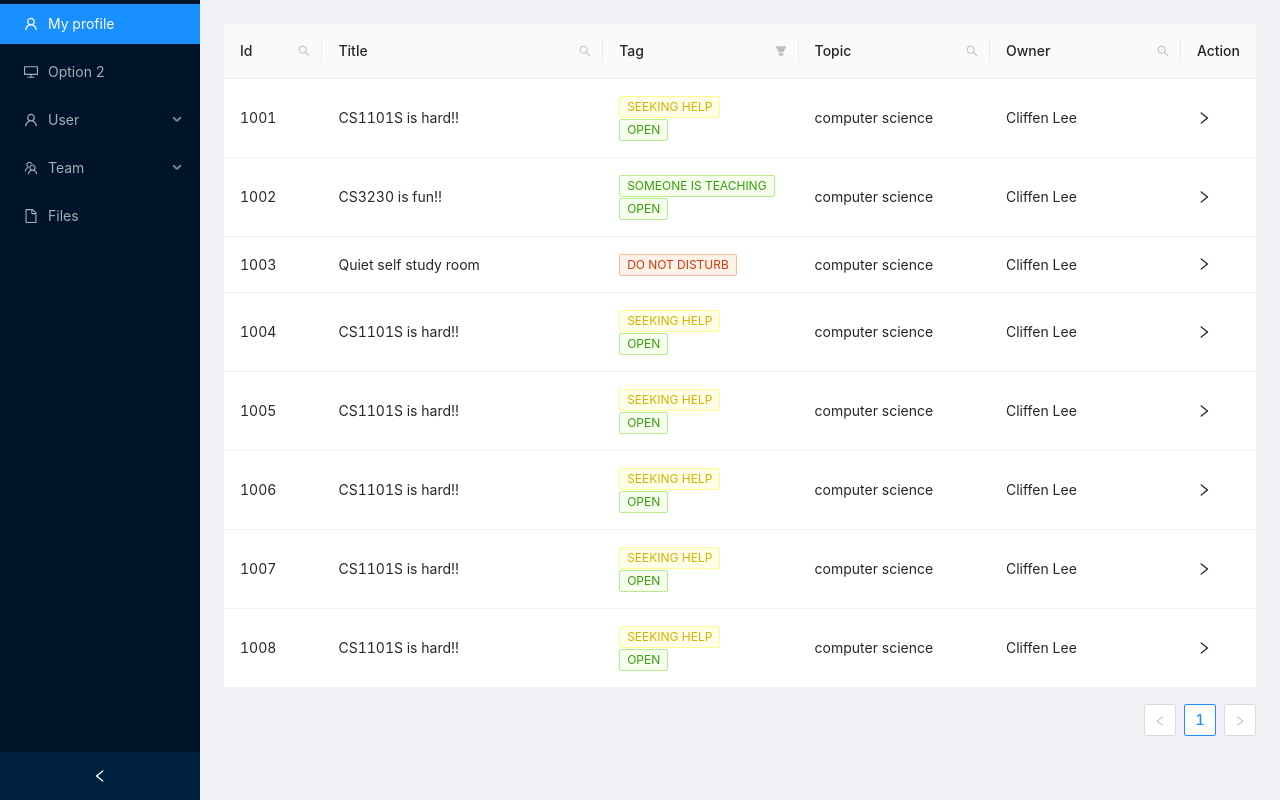
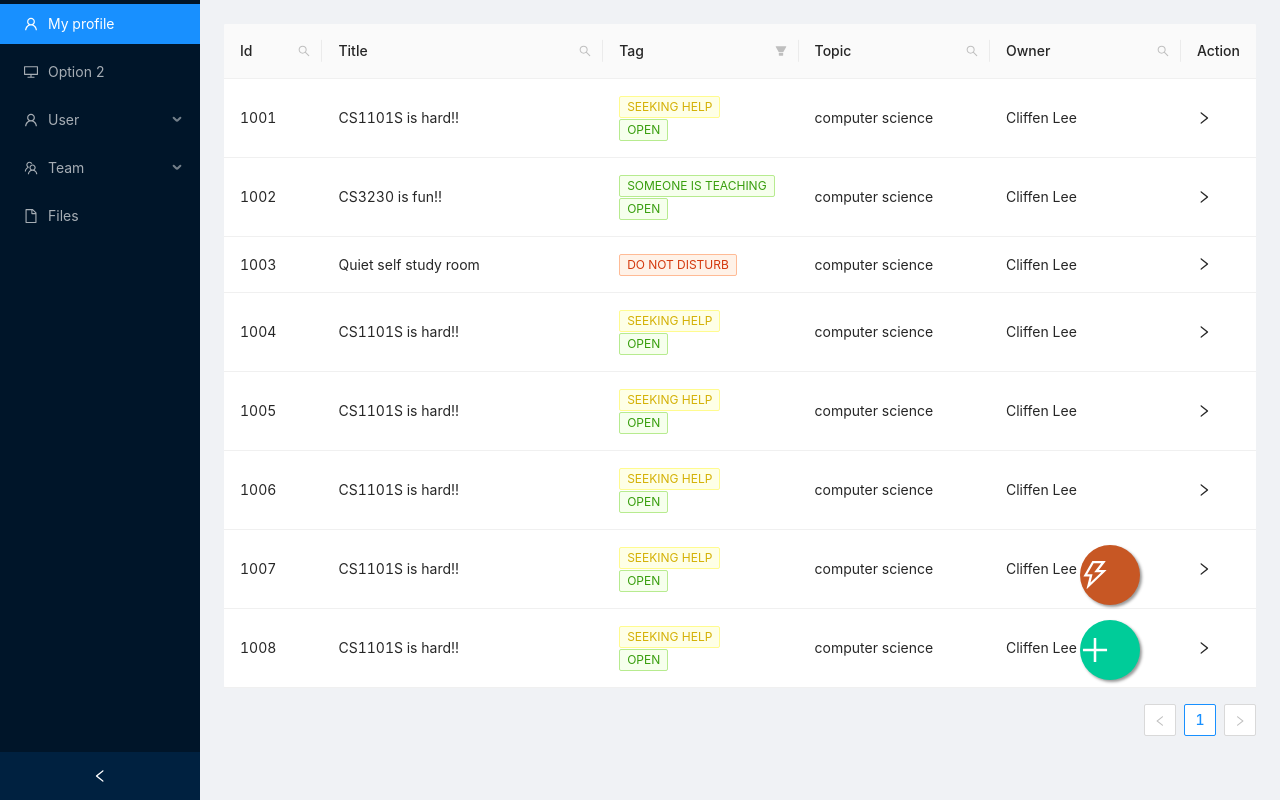
Before and after one commit to gycc7253/nusmu, a Next.js app: page / in a window 1280 px wide. Built offline with nearby package versions, Linux system fonts and the light colour scheme.

Commit message:
add floating button on index page

```diff
--- a/pages/index.js
+++ b/pages/index.js
@@ -2,11 +2,11 @@ import Head from 'next/head'
 import Link from 'next/link'
 import React, { useState } from 'react';
 import MyLayout from '../components/layout'
-import { Table, Input, Button, Space, Tag } from 'antd';
+import { Table, Input, Button, Space, Tag, Modal, Select, Switch } from 'antd';
 import 'antd/dist/antd.css';
 import Highlighter from 'react-highlight-words';
-import { SearchOutlined, RightOutlined } from '@ant-design/icons';
-
+import { SearchOutlined, RightOutlined, PlusOutlined, ThunderboltOutlined, CloseOutlined, CheckOutlined} from '@ant-design/icons';
+const { Option } = Select;
 const data = [
   {
     key: '1',
@@ -78,6 +78,33 @@ export default function Home() {
   const [searchText, setSearchText] = useState('');
   const [searchedColumn, setSearchedColumn] = useState('');
   const [searchInput, setSearchInput] = useState('');
+
+  const [isMatchModalVisible, setIsMatchModalVisible] = useState(false);
+  const [isCreateModalVisible, setIsCreateModalVisible] = useState(false);
+
+  const showMatchModal = () => {
+    setIsMatchModalVisible(true);
+  };
+
+  const handleMatchOk = () => {
+    setIsMatchModalVisible(false);
+  };
+
+  const handleMatchCancel = () => {
+    setIsMatchModalVisible(false);
+  };
+
+  const showCreateModal = () => {
+    setIsCreateModalVisible(true);
+  };
+
+  const handleCreateOk = () => {
+    setIsCreateModalVisible(false);
+  };
+
+  const handleCreateCancel = () => {
+    setIsCreateModalVisible(false);
+  };
 
   const getColumnSearchProps = dataIndex => ({
     filterDropdown: ({ setSelectedKeys, selectedKeys, confirm, clearFilters }) => (
@@ -235,10 +262,100 @@ export default function Home() {
   ];
 
   return (
-    <Table columns={columns} dataSource={data} />
+    <>
+      <Table columns={columns} dataSource={data}/>
+      <Modal title="Quick Match" visible={isMatchModalVisible}
+      okText="Join Room"
+      cancelText="Cancel"
+      onOk={handleMatchOk} onCancel={handleMatchCancel}>
+        <p>We will place you into a room with your interest</p>
+        <p>Please select the topics you are interested</p>
+        <Select defaultValue="Information Technology" style={{ width: 240 }}>
+          <Option value="Information Technology">Information Technology</Option>
+          <Option value="Business">Business</Option>
+          <Option value="Accountancy">Accountancy</Option>
+          <Option value="Economics">Economics</Option>
+          <Option value="Social Science">Social Science</Option>
+          <Option value="Law">Law</Option>
+          <Option value="Others">Others</Option>
+        </Select>
+      </Modal>
+      <Modal title="Create a Room" visible={isCreateModalVisible}
+      okText="Create"
+      cancelText="Cancel"
+      onOk={handleCreateOk} onCancel={handleCreateCancel}>
+        <Switch style={{float:"right"}} checkedChildren="Public" unCheckedChildren="Private" defaultChecked />
+        <p>Please select the topics you are interested</p>
+        <Select defaultValue="Information Technology" style={{ width: 240 }}>
+          <Option value="Information Technology">Information Technology</Option>
+          <Option value="Business">Business</Option>
+          <Option value="Accountancy">Accountancy</Option>
+          <Option value="Economics">Economics</Option>
+          <Option value="Social Science">Social Science</Option>
+          <Option value="Law">Law</Option>
+          <Option value="Others">Others</Option>
+        </Select>
+        <p> </p>
+        <Select
+          mode="multiple"
+          showArrow
+          placeholder="Please tag your room"
+          tagRender={tagRender}
+          style={{ width: '100%' }}
+          options={options}
+        />
+
+      </Modal>
+      <a href="#" style={{position:"fixed",
+                          width:"60px",
+                          height:"60px",
+                          bottom:"195px",
+                          right:"140px",
+                          backgroundColor:"#c75724",
+                          fontSize:"30px",
+                          color:"#FFF",
+                          borderRadius:"50px",
+                          textAlign:"center",
+                          boxShadow: "2px 2px 3px #999"}}>
+        <ThunderboltOutlined style={{marginTop:"15px", width:"100%"}} onClick={showMatchModal}/>
+      </a>
+      <a href="#" style={{position:"fixed",
+                          width:"60px",
+                          height:"60px",
+                          bottom:"120px",
+                          right:"140px",
+                          backgroundColor:"#0C9",
+                          fontSize:"30px",
+                          color:"#FFF",
+                          borderRadius:"50px",
+                          textAlign:"center",
+                          boxShadow: "2px 2px 3px #999"}}>
+        <PlusOutlined style={{marginTop:"15px", width:"100%"}} onClick={showCreateModal}/>
+      </a>
+
+    </>
     )
 }
+const options = [{ value: 'seeking help' }, { value: 'open' }, { value: 'do not disturb' }, { value: 'someone is teaching' }];
 
+function tagRender(props) {
+  const { label, value, closable, onClose } = props;
+  const onPreventMouseDown = event => {
+    event.preventDefault();
+    event.stopPropagation();
+  };
+  return (
+    <Tag
+      color={value === 'do not disturb' ? 'red' : value === 'seeking help' ? 'yellow' : 'green'}
+      onMouseDown={onPreventMouseDown}
+      closable={closable}
+      onClose={onClose}
+      style={{ marginRight: 3 }}
+    >
+      {label}
+    </Tag>
+  );
+}
 
 Home.getLayout = (home) => (
   <MyLayout>
```
Also changed, not shown: 1 other file (tests, documents, lock files or other folders).
